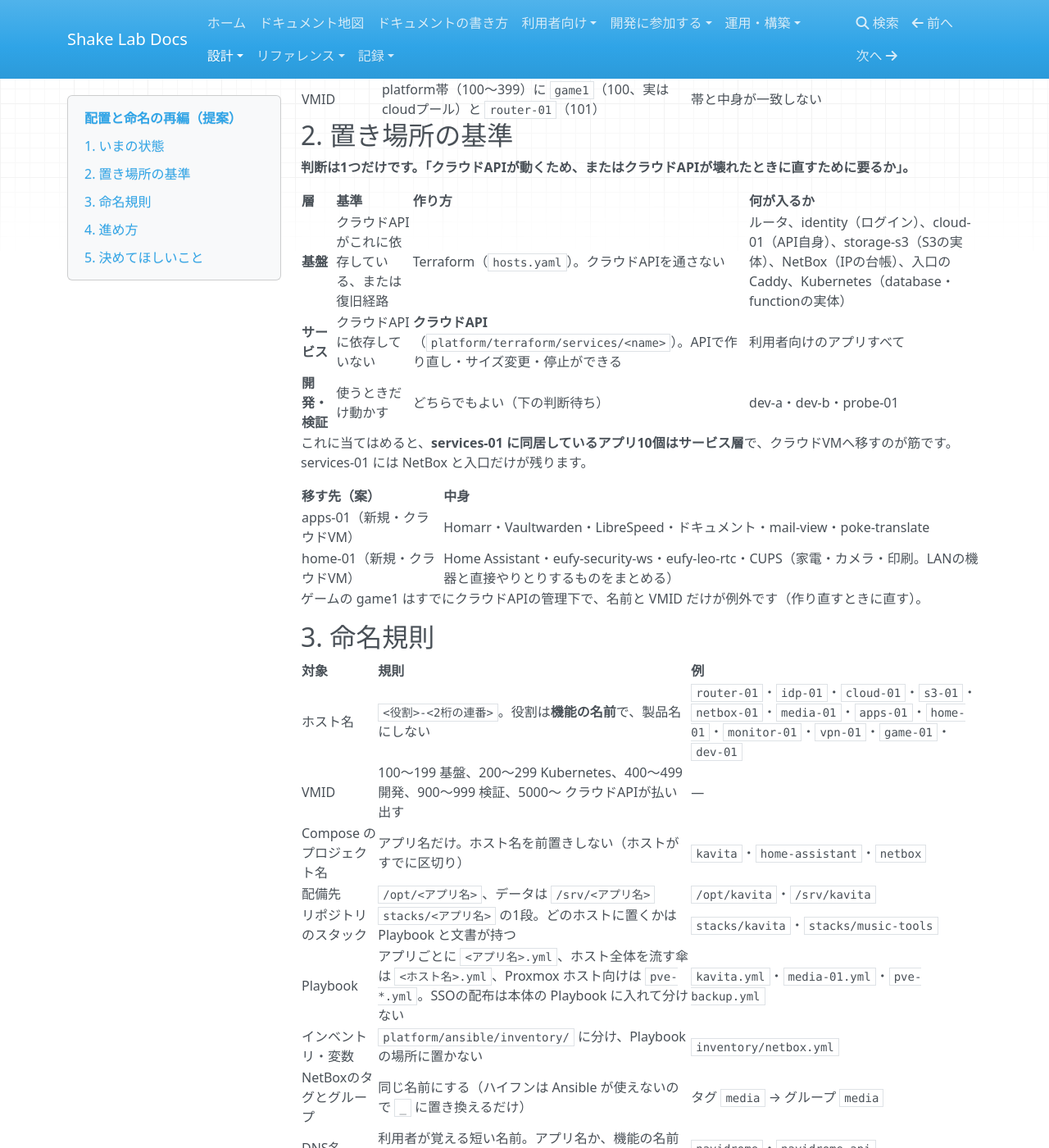
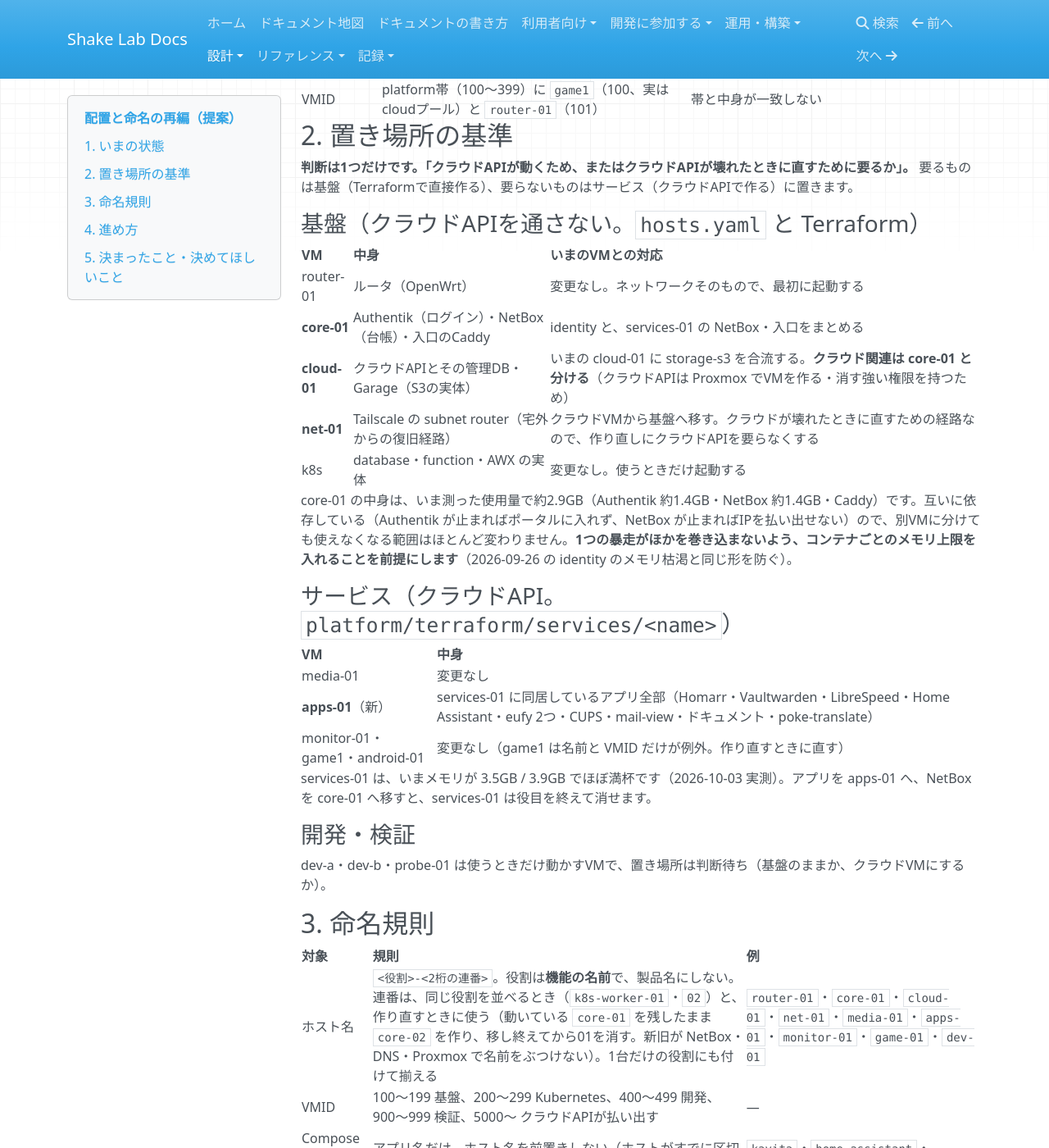
Before and after one commit to rurutheGeek/shake-cloud, an MkDocs documentation site: the page built from docs/architecture/placement-naming.md, in a window 1280 px wide and 1400 px high, scrolled down 1530 px. Shown: the whole window at 82% size. Built offline with MkDocs 1.6.1, drawn with Linux system fonts in a browser that asks for light colours; nearby versions of some CDN libraries; a script that is not in the unit is left out; some of the changed text lies outside the part shown.

Commit message:
docs(architecture): 基盤をcore-01・cloud-01・net-01へまとめる案に改める
Co-Authored-By: Claude Opus 5.5 <noreply@anthropic.com>

```diff
--- a/docs/architecture/placement-naming.md
+++ b/docs/architecture/placement-naming.md
@@ -48,28 +48,39 @@ services-01 は、NetBox を最初に立てるための「過渡的なホスト
 
 ## 2. 置き場所の基準
 
-**判断は1つだけです。「クラウドAPIが動くため、またはクラウドAPIが壊れたときに直すために要るか」。**
+**判断は1つだけです。「クラウドAPIが動くため、またはクラウドAPIが壊れたときに直すために要るか」。** 要るものは基盤（Terraformで直接作る）、要らないものはサービス（クラウドAPIで作る）に置きます。
 
-| 層 | 基準 | 作り方 | 何が入るか |
-| --- | --- | --- | --- |
-| **基盤** | クラウドAPIがこれに依存している、または復旧経路 | Terraform（`hosts.yaml`）。クラウドAPIを通さない | ルータ、identity（ログイン）、cloud-01（API自身）、storage-s3（S3の実体）、NetBox（IPの台帳）、入口のCaddy、Kubernetes（database・functionの実体） |
-| **サービス** | クラウドAPIに依存していない | **クラウドAPI**（`platform/terraform/services/<name>`）。APIで作り直し・サイズ変更・停止ができる | 利用者向けのアプリすべて |
-| **開発・検証** | 使うときだけ動かす | どちらでもよい（下の判断待ち） | dev-a・dev-b・probe-01 |
+### 基盤（クラウドAPIを通さない。`hosts.yaml` と Terraform）
 
-これに当てはめると、**services-01 に同居しているアプリ10個はサービス層**で、クラウドVMへ移すのが筋です。services-01 には NetBox と入口だけが残ります。
+| VM | 中身 | いまのVMとの対応 |
+| --- | --- | --- |
+| router-01 | ルータ（OpenWrt） | 変更なし。ネットワークそのもので、最初に起動する |
+| **core-01** | Authentik（ログイン）・NetBox（台帳）・入口のCaddy | identity と、services-01 の NetBox・入口をまとめる |
+| **cloud-01** | クラウドAPIとその管理DB・Garage（S3の実体） | いまの cloud-01 に storage-s3 を合流する。**クラウド関連は core-01 と分ける**（クラウドAPIは Proxmox でVMを作る・消す強い権限を持つため） |
+| **net-01** | Tailscale の subnet router（宅外からの復旧経路） | クラウドVMから基盤へ移す。クラウドが壊れたときに直すための経路なので、作り直しにクラウドAPIを要らなくする |
+| k8s | database・function・AWX の実体 | 変更なし。使うときだけ起動する |
 
-| 移す先（案） | 中身 |
+core-01 の中身は、いま測った使用量で約2.9GB（Authentik 約1.4GB・NetBox 約1.4GB・Caddy）です。互いに依存している（Authentik が止まればポータルに入れず、NetBox が止まればIPを払い出せない）ので、別VMに分けても使えなくなる範囲はほとんど変わりません。**1つの暴走がほかを巻き込まないよう、コンテナごとのメモリ上限を入れることを前提にします**（2026-09-26 の identity のメモリ枯渇と同じ形を防ぐ）。
+
+### サービス（クラウドAPI。`platform/terraform/services/<name>`）
+
+| VM | 中身 |
 | --- | --- |
-| apps-01（新規・クラウドVM） | Homarr・Vaultwarden・LibreSpeed・ドキュメント・mail-view・poke-translate |
-| home-01（新規・クラウドVM） | Home Assistant・eufy-security-ws・eufy-leo-rtc・CUPS（家電・カメラ・印刷。LANの機器と直接やりとりするものをまとめる） |
+| media-01 | 変更なし |
+| **apps-01**（新） | services-01 に同居しているアプリ全部（Homarr・Vaultwarden・LibreSpeed・Home Assistant・eufy 2つ・CUPS・mail-view・ドキュメント・poke-translate） |
+| monitor-01・game1・android-01 | 変更なし（game1 は名前と VMID だけが例外。作り直すときに直す） |
 
-ゲームの game1 はすでにクラウドAPIの管理下で、名前と VMID だけが例外です（作り直すときに直す）。
+services-01 は、いまメモリが 3.5GB / 3.9GB でほぼ満杯です（2026-10-03 実測）。アプリを apps-01 へ、NetBox を core-01 へ移すと、services-01 は役目を終えて消せます。
+
+### 開発・検証
+
+dev-a・dev-b・probe-01 は使うときだけ動かすVMで、置き場所は判断待ち（基盤のままか、クラウドVMにするか）。
 
 ## 3. 命名規則
 
 | 対象 | 規則 | 例 |
 | --- | --- | --- |
-| ホスト名 | `<役割>-<2桁の連番>`。役割は**機能の名前**で、製品名にしない | `router-01`・`idp-01`・`cloud-01`・`s3-01`・`netbox-01`・`media-01`・`apps-01`・`home-01`・`monitor-01`・`vpn-01`・`game-01`・`dev-01` |
+| ホスト名 | `<役割>-<2桁の連番>`。役割は**機能の名前**で、製品名にしない。連番は、同じ役割を並べるとき（`k8s-worker-01`・`02`）と、作り直すときに使う（動いている `core-01` を残したまま `core-02` を作り、移し終えてから01を消す。新旧が NetBox・DNS・Proxmox で名前をぶつけない）。1台だけの役割にも付けて揃える | `router-01`・`core-01`・`cloud-01`・`net-01`・`media-01`・`apps-01`・`monitor-01`・`game-01`・`dev-01` |
 | VMID | 100〜199 基盤、200〜299 Kubernetes、400〜499 開発、900〜999 検証、5000〜 クラウドAPIが払い出す | — |
 | Compose のプロジェクト名 | アプリ名だけ。ホスト名を前置きしない（ホストがすでに区切り） | `kavita`・`home-assistant`・`netbox` |
 | 配備先 | `/opt/<アプリ名>`、データは `/srv/<アプリ名>` | `/opt/kavita`・`/srv/kavita` |
@@ -82,19 +93,24 @@ services-01 は、NetBox を最初に立てるための「過渡的なホスト
 
 ## 4. 進め方
 
-名前を変えるだけのために、動いているVMやデータの置き場所を一斉に動かすことはしません。データの移動を伴う作業は、止まる時間とデータを失う危険があるからです。
+名前を変えるだけのために、動いているVMやデータの置き場所を一斉に動かすことはしません。新しいVMを横に作って1つずつ移し、移し終えた古いVMを消します。
 
-1. **この規則を決める**（ここで承認をもらう）。決まったら決定ログへ移し、テストで新しく作るものを検査する（例: 新しいホスト名が `<役割>-<2桁>` か）。
-2. **新しく作るものは最初から規則どおりにする。** apps-01・home-01 は新しい命名（`/opt/<アプリ名>`、Compose名=アプリ名、`stacks/<アプリ名>`）で作り、サービスを1つずつ移す。移したサービスから順に、古い名前が消える。
-3. **費用の小さい改名だけ先にやる。** リポジトリの中だけで済むもの（Playbook の置き場所の整理、インベントリと変数の分離、`stacks/media/*` の1段化、NetBox のタグ名とグループ名の統一）。配備先のパスや Compose 名は変えないよう、移すまでは古い値を変数で残す。
-4. **基盤VMの改名は作り直すときに行う**（identity → idp-01、storage-s3 → s3-01、services-01 → netbox-01）。改名には Terraform の state・NetBox・DNS・証明書・インベントリの付け替えが要り、名前だけのために行う価値は低い。
+1. **apps-01 を作り、services-01 のアプリを1つずつ移す。** services-01 のメモリが逼迫しているので最初にやる。新しい命名（`/opt/<アプリ名>`、Compose名=アプリ名）で作る。CUPS を `192.168.10.200:631` で登録している端末は設定し直しが要る。
+2. **core-01 を作り、NetBox・Authentik・入口を移す。** Authentik は全サイトのSSOに関わるので、DBの移行を確かめてから切り替える。入口の1台化（[HTTPSの入口](../operations/edge.md)）は core-01 の上で行う。
+3. **storage-s3 を cloud-01 へ合流する。** Garage のデータディスクを付け替える。
+4. **net-01 を基盤へ移す。** `hosts.yaml` に宣言して作り直し、Tailscale に登録し直す。
+5. 空になった identity・services-01・storage-s3 を消す。
 
-## 5. 決めてほしいこと
+リポジトリの中だけで済む整理（Playbook の置き場所、インベントリと変数の分離、`stacks/media/*` の1段化、NetBox のタグ名とグループ名の統一）は、移行と並行して先に進められる。
 
-| 項目 | 選択肢 |
+## 5. 決まったこと・決めてほしいこと
+
+| 項目 | 状態 |
 | --- | --- |
-| 置き場所の基準（2章） | このとおり / 変える |
-| services-01 のアプリの移し先 | apps-01 と home-01 の2台に分ける / 1台にまとめる / 移さない |
-| 開発VM（dev-a・dev-b） | 基盤のまま / クラウドVMへ |
-| 命名規則（3章） | このとおり / 部分的に変える |
-| 費用の小さい改名（4章の3）を先にやるか | やる / 移行と一緒にやる |
+| 置き場所の基準（2章） | **合意（2026-10-03）** |
+| core-01 を作る | **合意（2026-10-03）** |
+| クラウド関連（クラウドAPI・Garage）は core-01 と分ける | **合意（2026-10-03）**。Garage を cloud-01 に入れるか、storage-s3 のまま別VMにするかは未決 |
+| net-01 を基盤へ | **合意（2026-10-03）** |
+| services-01 のアプリを apps-01 の1台へ | 未決 |
+| 開発VM（dev-a・dev-b） | 未決 |
+| 命名規則（3章）、連番を付けて揃えるか | 未決 |
```
